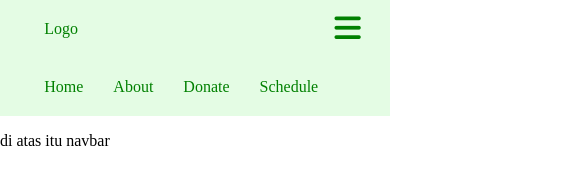
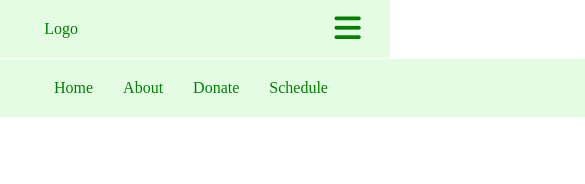
Before and after one commit to argyaWicaksana/alihsankemiri, a plain HTML site: page index.html in a window 390 px wide. Both pictures are taken after a click on the link 347 px from the left and 29 px from the top of the page. Shown: the top 184 px of the page, 585 px wide, since content can reach past the window. Drawn offline with Linux system fonts and the light colour scheme.

Commit message:
animation on navbar

```diff
--- a/script.js
+++ b/script.js
@@ -6,12 +6,10 @@ function toggle() {
     let x = document.getElementById('toggle')
     if (x.className =="on") { //tutup
        x.classList.remove("on")
-        document.getElementById('menuResp').style.display = ''
-        document.getElementById('menuResp').style.width = ''
+        document.getElementById('menuResp').style.transform = ''
     } else { //buka
         x.className+="on"
-        document.getElementById('menuResp').style.display = 'block'
-        document.getElementById('menuResp').style.width = '100%'
+        document.getElementById('menuResp').style.transform = 'translateX(0%)'
     }
 
 }
--- a/style.css
+++ b/style.css
@@ -1,13 +1,18 @@
 body{
     margin: 0;
     padding: 0;
+}
+
+:root{
+    --background-color:rgb(228, 252, 228);
+    --hover-color: rgb(201, 233, 201);
 }
 a{text-decoration: none;}
 
 nav{
     display: flex;
     justify-content: center;
-    background-color: rgb(228, 252, 228);
+    background-color: var(--background-color);
 }
 
 .navContainer{
@@ -36,13 +41,20 @@ nav{
 }
 
 #menuResp a:hover{
-    background-color: rgb(201, 233, 201);
+    background-color: var(--hover-color);
     transition-duration: 0.4s;
 }
 
 @media screen and (max-width: 700px) {
     #menuResp{
-        display: none;
+        position: absolute;
+        top: 59px;
+        left: 0;
+        padding-left: 10%;
+        background-color: var(--background-color);
+        width: 100vh;
+        transform: translateX(100%);
+        transition: transform 0.8s;
     }
     #toggle{
         display: block;
```
